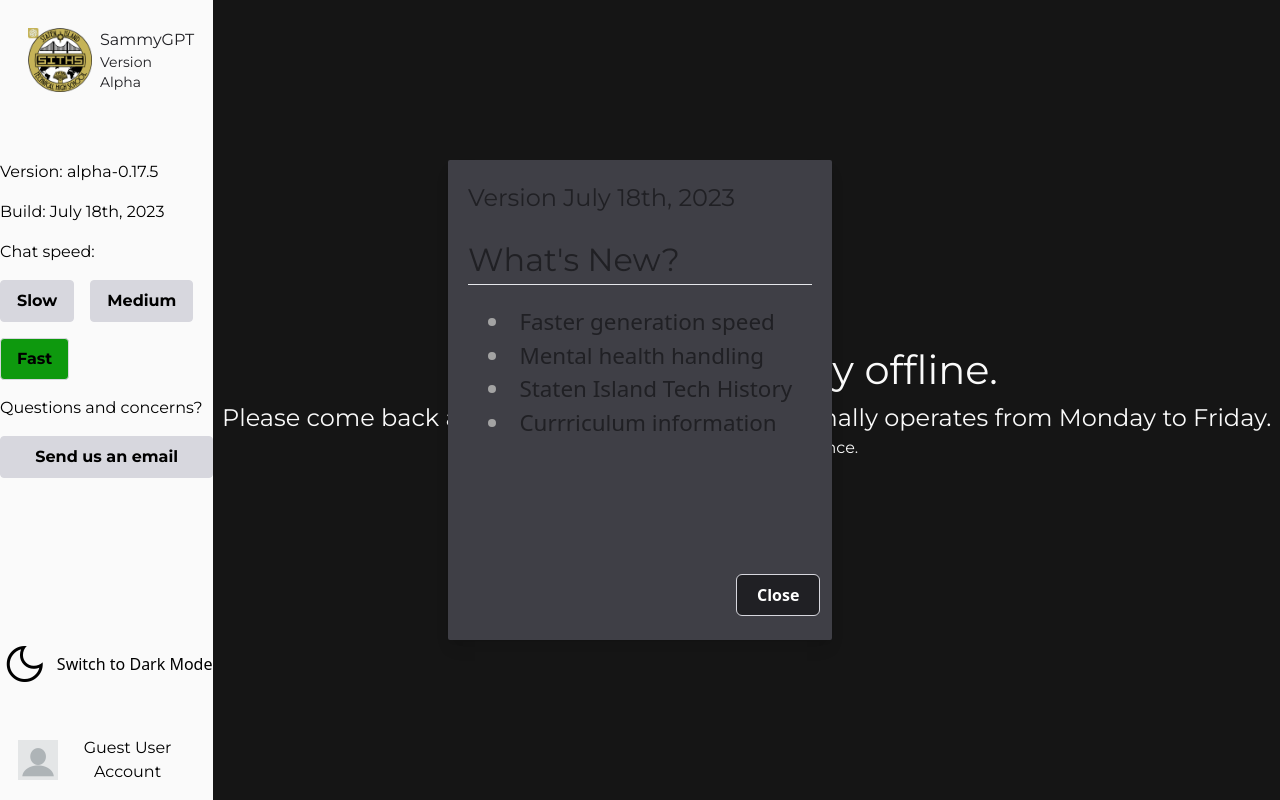
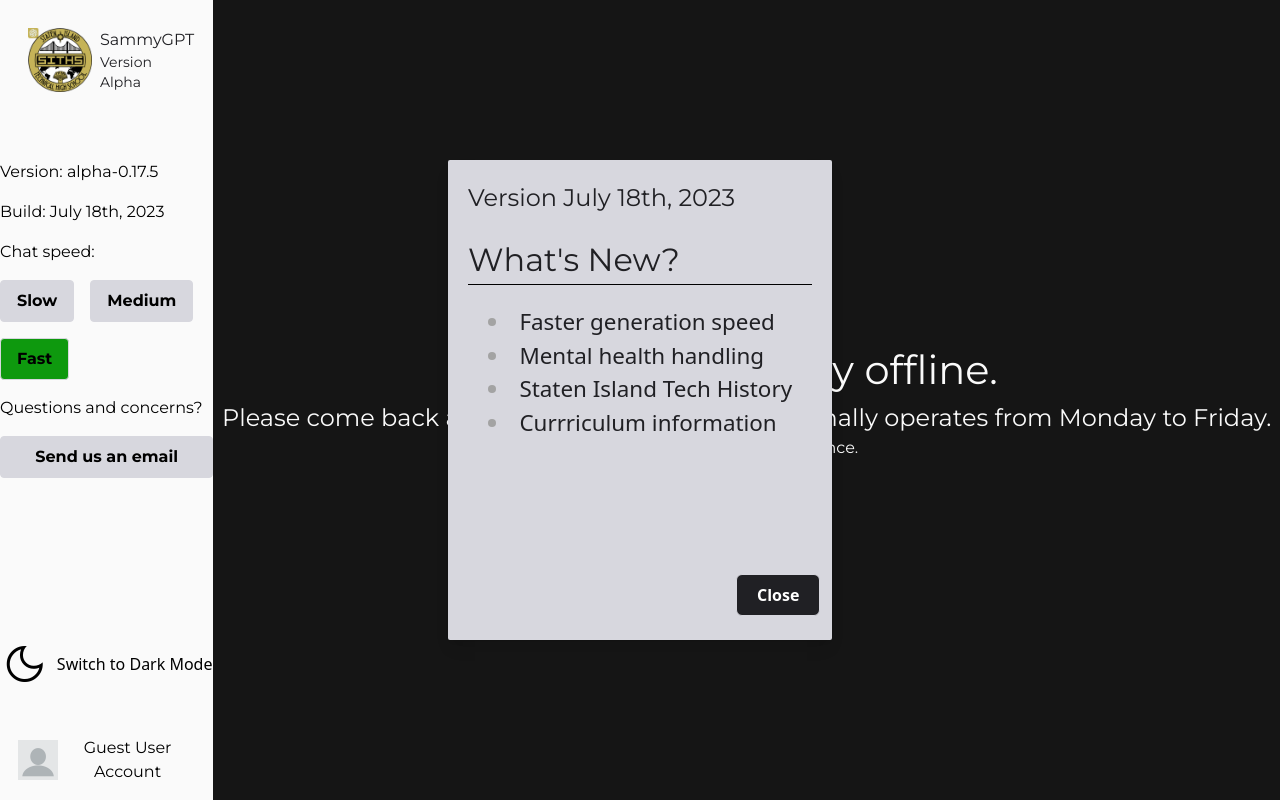
Before and after one commit to SammyGPT/SammyGPT-Frontend, a Nuxt app: page /server_is_down in a window 1280 px wide. Built offline with nearby package versions, Linux system fonts and the light colour scheme; no server answers.

Commit message:
fix themes again and fix send button

```diff
--- a/components/chatbox.vue
+++ b/components/chatbox.vue
@@ -26,9 +26,9 @@
                 />
             </div>
             <div class="flex justify-center items-center">
-                <span alt="send button" class="dark:text-white text-black material-symbols-outlined w-[6vmin] ease-in-out duration-300 cursor-pointer" id="send_button">
+                <button alt="send button" class="dark:text-white text-black material-symbols-outlined w-[6vmin] ease-in-out duration-300 cursor-pointer" id="send_button">
                     send
-                </span>
+                </button>
             </div>
         </form>
         <div class="w-full flex justify-center items-center">
--- a/components/patch_notes.vue
+++ b/components/patch_notes.vue
@@ -1,14 +1,14 @@
 <template>
-    <div v-if="!seenPatchNotes" id="patch-notes" class="dark:text-secondary text-primary absolute top-1/2 left-1/2 transform -translate-x-1/2 -translate-y-1/2 shadow-lg rounded-sm p-5 bg-zinc-700">
+    <div v-if="!seenPatchNotes" id="patch-notes" class="dark:text-secondary text-primary absolute top-1/2 left-1/2 transform -translate-x-1/2 -translate-y-1/2 shadow-lg rounded-sm p-5 dark:bg-zinc-700 bg-light-background">
         <h2 class="text-left font-[Montserrat] text-[1.5rem]">Version July 18th, 2023</h2>
         <h2 class="text-left font-[Montserrat] text-[2rem] mt-5">What's New?</h2>
-        <hr class="wfull">
+        <hr class="wfull border-black dark:border-light-background">
         <ol class="ml-5 mt-5 list-inside overflow-y-scroll h-[38vh] list-disc">
             <li v-for="patch in patches" class="text-[1.4rem] text-neutral-400">
                 <span class="dark:text-secondary text-primary">{{patch}}</span>
             </li>
         </ol>
-        <Button text="Close" :selected="true" @clicked="closePatchNotes" class=" rounded-md dark:bg-secondary bg-primary p-2 px-5 dark:text-black text-white absolute left-[75%] bottom-6"/>
+        <Button text="Close" :selected="true" @clicked="closePatchNotes" class=" rounded-md dark:bg-secondary bg-primary p-2 px-5 dark:text-primary text-white absolute left-[75%] bottom-6"/>
     </div>
 </template>
 
```
